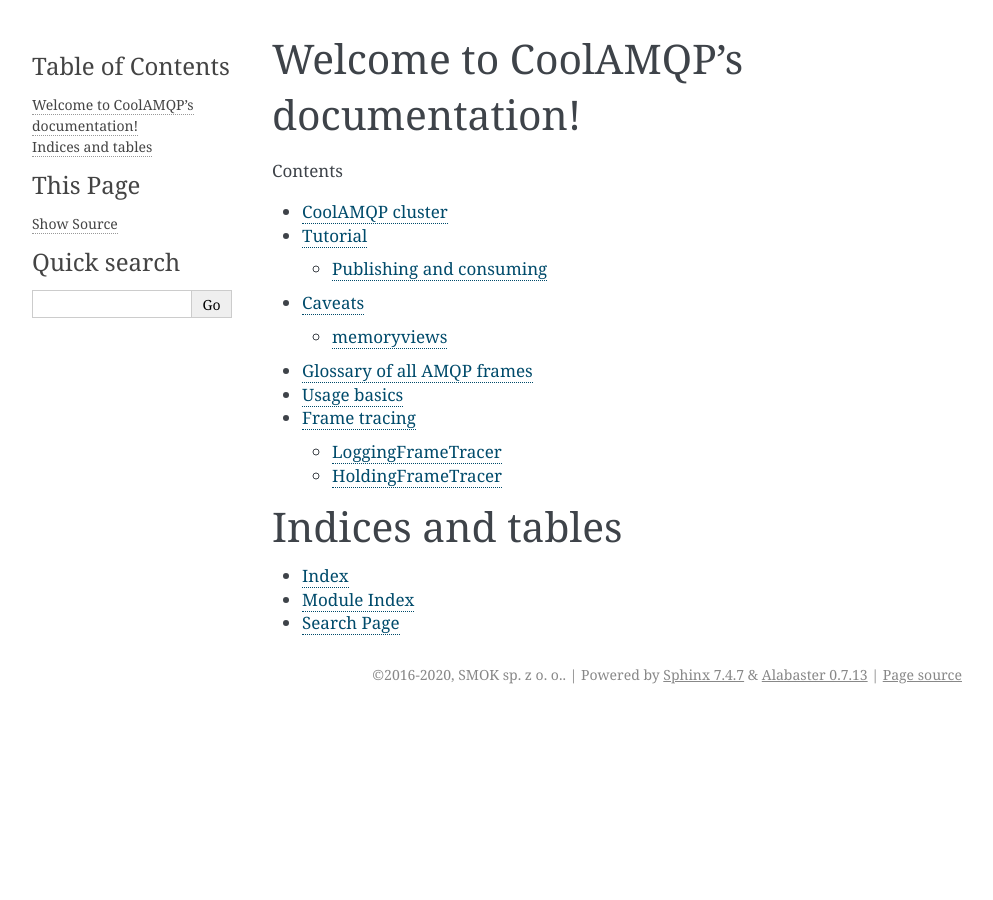
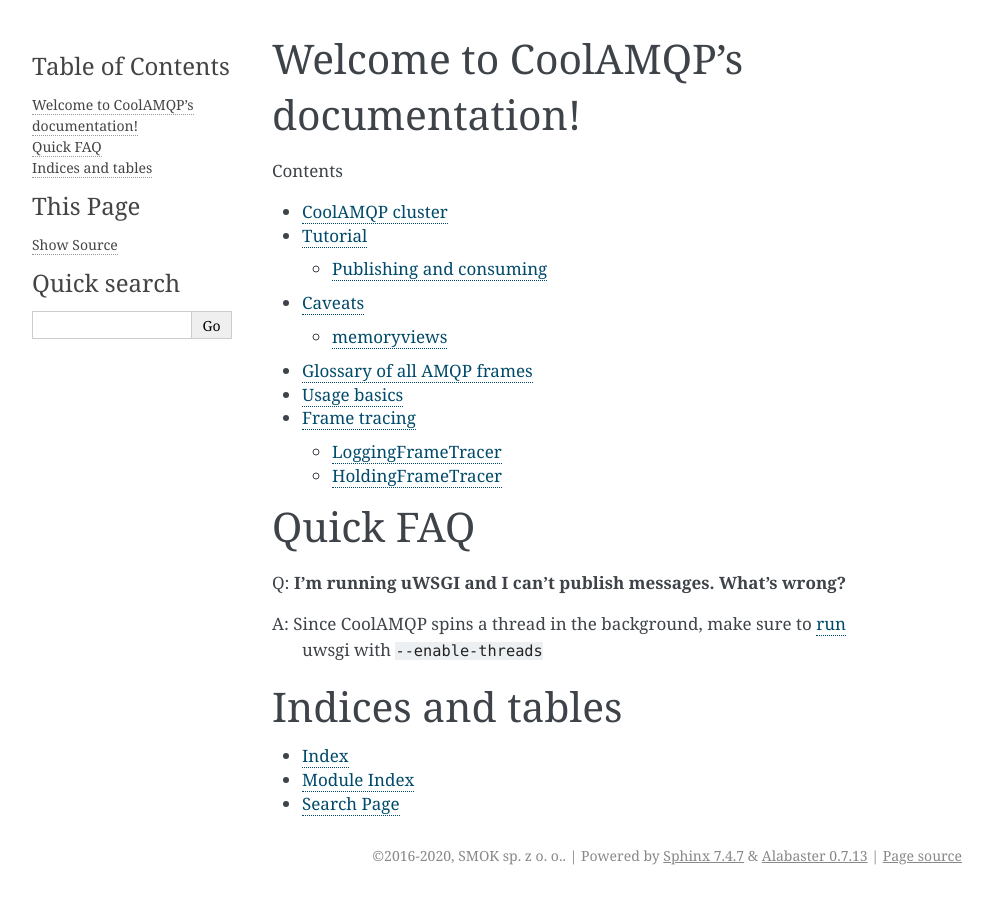
Before and after one commit to smok-serwis/coolamqp, a Sphinx documentation site: the page built from docs/index.rst, in a window 1280 px wide. Shown: the whole page, without its empty margins (148-1141 px from the left). Built offline with Sphinx 7.4.7, drawn with Linux system fonts in a browser that asks for light colours.

Commit message:
updated the docs

```diff
--- a/docs/index.rst
+++ b/docs/index.rst
@@ -12,6 +12,16 @@
     basics
     tracing
 
+Quick FAQ
+=========
+
+Q: **I'm running uWSGI and I can't publish messages. What's wrong?**
+
+A: Since CoolAMQP spins a thread in the background, make sure to run_
+    uwsgi with :code:`--enable-threads`
+
+.. _run: https://uwsgi-docs.readthedocs.io/en/latest/WSGIquickstart.html#a-note-on-python-threads
+
 Indices and tables
 ==================
 
```
